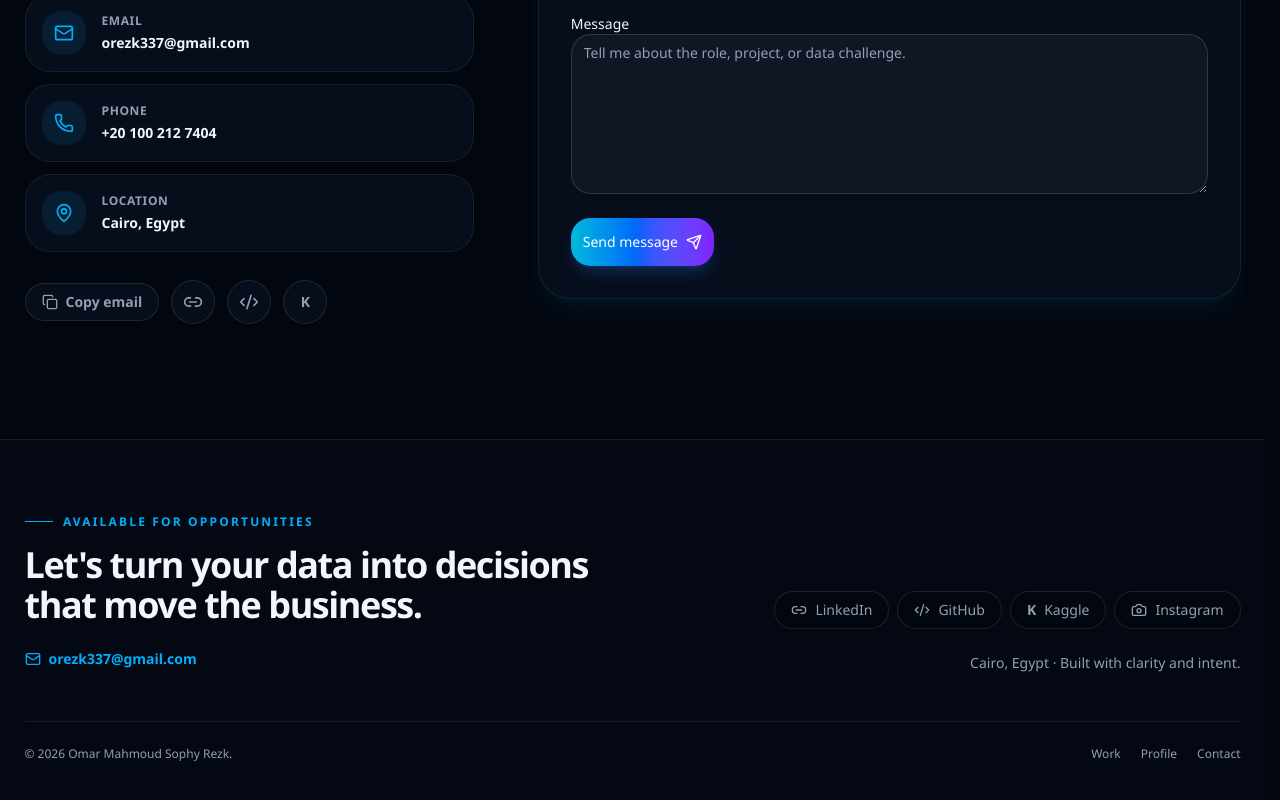
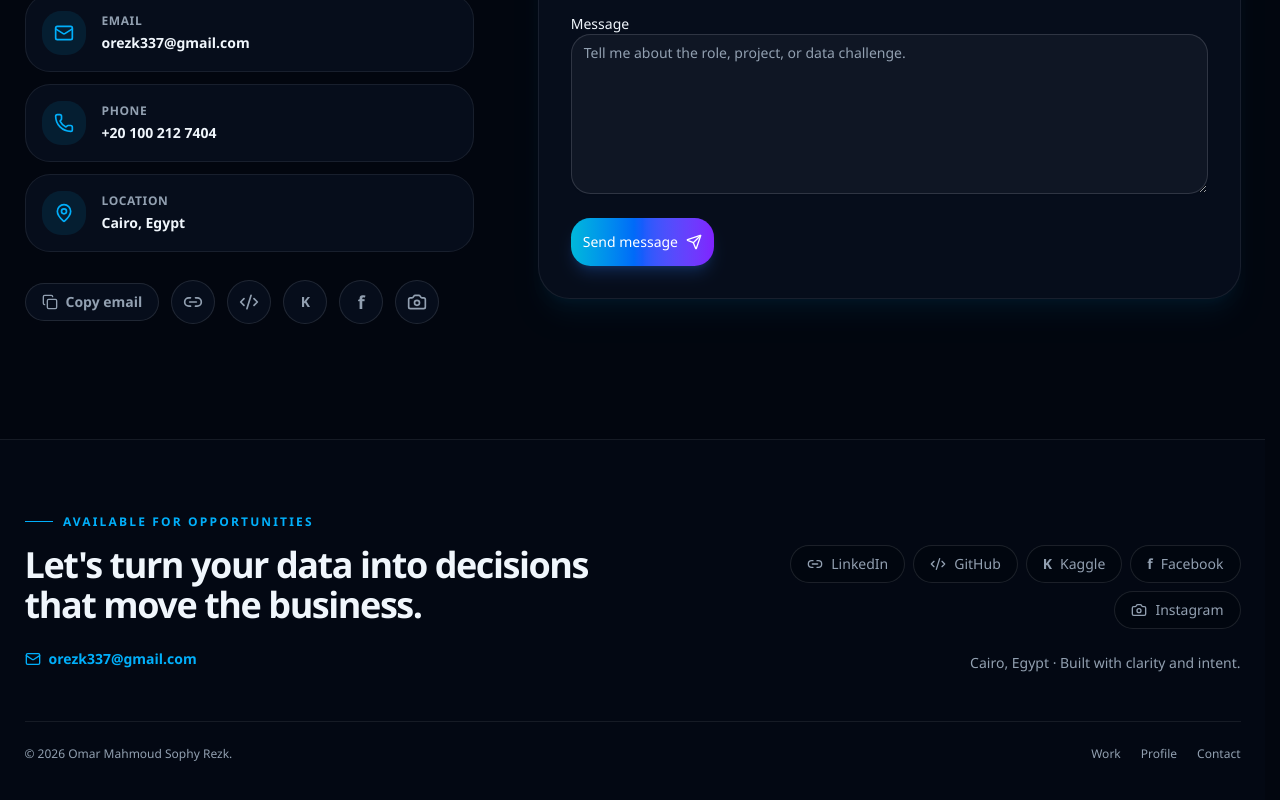
Before and after one commit to OmarRez2/OmarRez2.github.io, a Next.js app: page /contact in a window 1280 px wide. Shown: the part 928-1728 px from the top of the page. Built offline with nearby package versions, Linux system fonts and the light colour scheme.

Commit message:
Add Facebook to portfolio contact links

```diff
--- a/src/app/contact/page.tsx
+++ b/src/app/contact/page.tsx
@@ -1,5 +1,5 @@
 import type { Metadata } from "next";
-import { Code2, Link2, Mail, MapPin, Phone } from "lucide-react";
+import { Camera, Code2, Link2, Mail, MapPin, Phone } from "lucide-react";
 import { ContactForm } from "@/components/contact-form";
 import { CopyEmailButton } from "@/components/copy-email-button";
 import { PageHero } from "@/components/page-hero";
@@ -60,6 +60,8 @@ export default function ContactPage() {
               <a href="https://www.linkedin.com/in/omar-rezk-70868b211/" target="_blank" rel="noreferrer" aria-label="LinkedIn" className="grid size-11 place-items-center rounded-full border border-border bg-card text-muted-foreground transition hover:-translate-y-1 hover:border-primary/35 hover:text-primary"><Link2 className="size-5" /></a>
               <a href="https://github.com/OmarRez2" target="_blank" rel="noreferrer" aria-label="GitHub" className="grid size-11 place-items-center rounded-full border border-border bg-card text-muted-foreground transition hover:-translate-y-1 hover:border-primary/35 hover:text-primary"><Code2 className="size-5" /></a>
               <a href="https://www.kaggle.com/omarrezk" target="_blank" rel="noreferrer" aria-label="Kaggle" className="grid size-11 place-items-center rounded-full border border-border bg-card text-sm font-black text-muted-foreground transition hover:-translate-y-1 hover:border-primary/35 hover:text-primary">K</a>
+              <a href="https://www.facebook.com/profile.php?id=100007444755586" target="_blank" rel="noreferrer" aria-label="Facebook" className="grid size-11 place-items-center rounded-full border border-border bg-card text-lg font-black text-muted-foreground transition hover:-translate-y-1 hover:border-primary/35 hover:text-primary">f</a>
+              <a href="https://www.instagram.com/3omar_rez2/" target="_blank" rel="noreferrer" aria-label="Instagram" className="grid size-11 place-items-center rounded-full border border-border bg-card text-muted-foreground transition hover:-translate-y-1 hover:border-primary/35 hover:text-primary"><Camera className="size-5" /></a>
             </div>
           </Reveal>
           <Reveal delay={0.08}><ContactForm /></Reveal>
--- a/src/app/layout.tsx
+++ b/src/app/layout.tsx
@@ -60,6 +60,8 @@ const personJsonLd = {
     "https://www.linkedin.com/in/omar-rezk-70868b211/",
     "https://github.com/OmarRez2",
     "https://www.kaggle.com/omarrezk",
+    "https://www.facebook.com/profile.php?id=100007444755586",
+    "https://www.instagram.com/3omar_rez2/",
   ],
   knowsAbout: ["Data Analysis", "Business Intelligence", "Power BI", "SQL", "Python", "DAX", "Data Modeling"],
 };
--- a/src/components/footer.tsx
+++ b/src/components/footer.tsx
@@ -2,10 +2,11 @@ import Link from "next/link";
 import { Camera, Code2, Link2, Mail } from "lucide-react";
 
 const socialLinks = [
-  { href: "https://www.linkedin.com/in/omar-rezk-70868b211/", label: "LinkedIn", icon: Link2 },
-  { href: "https://github.com/OmarRez2", label: "GitHub", icon: Code2 },
-  { href: "https://www.kaggle.com/omarrezk", label: "Kaggle", icon: null },
-  { href: "https://www.instagram.com/3omar_rez2/", label: "Instagram", icon: Camera },
+  { href: "https://www.linkedin.com/in/omar-rezk-70868b211/", label: "LinkedIn", icon: Link2, monogram: null },
+  { href: "https://github.com/OmarRez2", label: "GitHub", icon: Code2, monogram: null },
+  { href: "https://www.kaggle.com/omarrezk", label: "Kaggle", icon: null, monogram: "K" },
+  { href: "https://www.facebook.com/profile.php?id=100007444755586", label: "Facebook", icon: null, monogram: "f" },
+  { href: "https://www.instagram.com/3omar_rez2/", label: "Instagram", icon: Camera, monogram: null },
 ];
 
 export function Footer() {
@@ -28,7 +29,7 @@ export function Footer() {
           </div>
           <div className="lg:text-right">
             <div className="flex flex-wrap gap-2 lg:justify-end">
-              {socialLinks.map(({ href, label, icon: Icon }) => (
+              {socialLinks.map(({ href, label, icon: Icon, monogram }) => (
                 <a
                   key={label}
                   href={href}
@@ -36,7 +37,7 @@ export function Footer() {
                   rel="noreferrer"
                   className="inline-flex items-center gap-2 rounded-full border border-border bg-background/70 px-4 py-2 text-sm text-muted-foreground transition hover:-translate-y-0.5 hover:border-primary/40 hover:text-foreground"
                 >
-                  {Icon ? <Icon className="size-4" /> : <span className="font-black">K</span>}
+                  {Icon ? <Icon className="size-4" /> : <span className="font-black">{monogram}</span>}
                   {label}
                 </a>
               ))}
```
